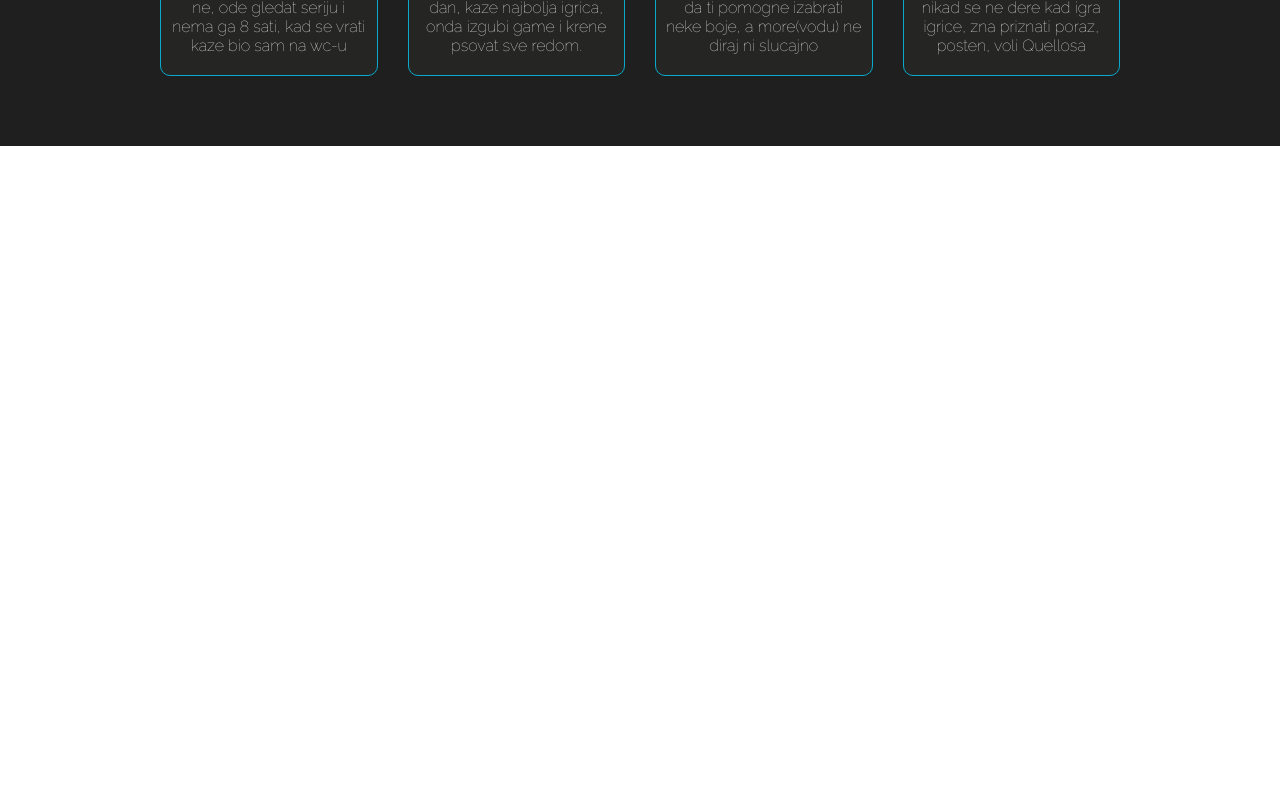
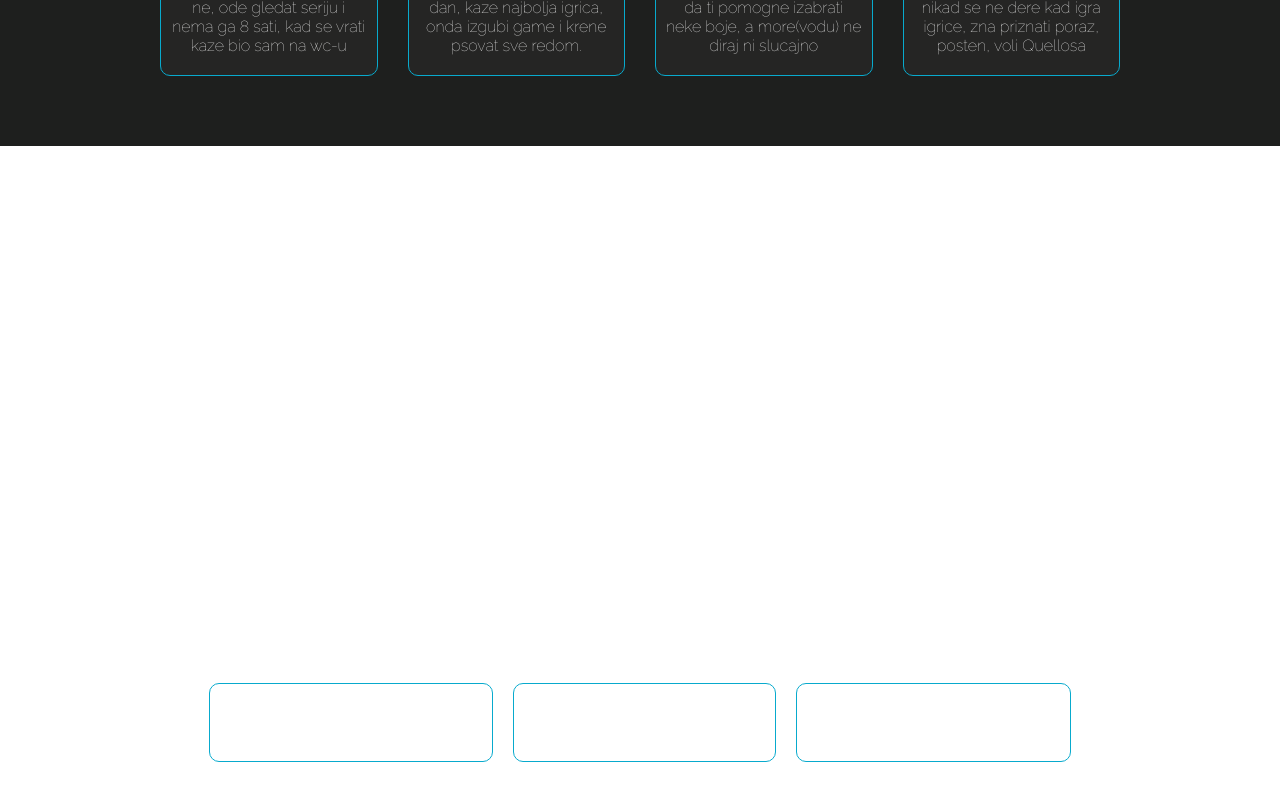
Before and after one commit to MDBossss/sikknuts, a React (Create React App) app: page / in a window 1280 px wide. Shown: the part 1288-2088 px from the top of the page. Before the commit the page ends 1621 px from the top, so only its background shows below. Built offline with nearby package versions, Linux system fonts and the light colour scheme.

Commit message:
added downloads

```diff
--- a/src/App.js
+++ b/src/App.js
@@ -2,6 +2,7 @@ import AnimatedBackground from "./components/AnimatedBackground";
 import Header from "./components/Header";
 import Downloads from "./components/Downloads";
 import Members from "./components/Members";
+import {FaGithub} from "react-icons/fa";
 
 function App() {
   return (
@@ -15,10 +16,8 @@ function App() {
         </div>
         <Members/>
       </div>
-      <div className="downloads-container">
-        <h1>DOWNLOADS</h1>
-        <Downloads/>
-      </div>
+      <Downloads/>
+      <a className="copy" href="https://github.com/MDBossss"><FaGithub/> MDBoss</a>
     </div>
 
   );
--- a/src/components/Button.js
+++ /dev/null
@@ -1,8 +0,0 @@
-import {FaDiscord} from "react-icons/fa";
-const Button = () => {
-  return (
-    <div className="button" onClick={() => window.open("https://discord.gg/nB6GxNje")} ><FaDiscord/>discord</div>
-  )
-}
-
-export default Button
--- /dev/null
+++ b/src/components/DiscordButton.js
@@ -0,0 +1,8 @@
+import {FaDiscord} from "react-icons/fa";
+const DiscordButton = ({link}) => {
+  return (
+    <div className="button" onClick={() => window.open(link)} ><FaDiscord/>discord</div>
+  )
+}
+
+export default DiscordButton
--- a/src/components/Downloads.js
+++ b/src/components/Downloads.js
@@ -1,8 +1,18 @@
-import React from 'react'
+import DiscordButton from "./DiscordButton"
+import GitHubButton from "./GitHubButton"
+import GoogleButton from "./GoogleButton"
 
 const Downloads = () => {
   return (
-    <></>
+    <div className="downloads">
+      <h1>downloads</h1>
+      <span>login to access downloads</span>
+      <div className="login-options">
+        <DiscordButton link="https://www.youtube.com/watch?v=dQw4w9WgXcQ&t"/>
+        <GitHubButton link="https://www.youtube.com/watch?v=dQw4w9WgXcQ&t"/>
+        <GoogleButton link="https://www.youtube.com/watch?v=dQw4w9WgXcQ&t"/>
+      </div>
+    </div>
   )
 }
 
--- /dev/null
+++ b/src/components/GitHubButton.js
@@ -0,0 +1,8 @@
+import {FaGithub} from "react-icons/fa";
+const GitHubButton = ({link}) => {
+  return (
+    <div className="button" onClick={() => window.open(link)} ><FaGithub/>github</div>
+  )
+}
+
+export default GitHubButton
--- /dev/null
+++ b/src/components/GoogleButton.js
@@ -0,0 +1,8 @@
+import {FaGoogle} from "react-icons/fa";
+const GoogleButton = ({link}) => {
+  return (
+    <div className="button" onClick={() => window.open(link)} ><FaGoogle/>google</div>
+  )
+}
+
+export default GoogleButton
--- a/src/components/Header.js
+++ b/src/components/Header.js
@@ -1,5 +1,5 @@
 import Typical from "react-typical";
-import Button from "./Button";
+import DiscordButton from "./DiscordButton";
 
 
 const Header = () => {
@@ -7,7 +7,7 @@ const Header = () => {
     <div className="header">
         <h1>sikknuts</h1>
         <Typical steps={[2500,"jer budale nemaju kuda."]} wrapper="p" loop="no"/>
-        <Button/>
+        <DiscordButton link="https://discord.gg/nB6GxNje"/>
     </div>
   )
 }
--- a/src/index.css
+++ b/src/index.css
@@ -150,79 +150,41 @@ img{
   border-radius: 50%;
 }
 
-.downloads-container{
+.downloads{
+  width:100%;
   display:flex;
   flex-direction: column;
   justify-content: center;
   align-items: center;
+  height:100vh;
+  user-select: none;
+  animation: fadeIn;
+  animation-duration:5s;
   margin-top:100px;
-  margin-bottom:50px;
 }
 
-.downloads-container h1{
-  letter-spacing: 0.2em;
+.downloads h1{
+  font-size:72px;
 }
 
-.downloads{
-  margin:20px;
-  max-width:1000px;
+.login-options{
   display:flex;
-  margin:auto;
-  min-height:500px;
-  margin-bottom:50px;
-  border-radius: 4px;
+  justify-content: center;
+  flex-wrap:wrap;
+  gap:20px;
   padding:20px;
 }
 
-.sidebar{
-  background-color:#cacaca;
+.copy{
+  display:flex;
+  justify-content: center;
   padding:20px;
-  display:flex;
-  align-items:flex-start;
-  border-radius: 4px 0px 0px 4px;
+  text-decoration: none;
 }
 
-.sidebar-text{
-  color:black;
-  margin-left:10px;
-  font-family: monospace;
+.copy:hover{
+  color:#08aacd;
 }
-
-.links{
-  padding:20px;
-  background-color: #f4f4f4;
-  border-radius: 0px 4px 4px 0px;
-  width:100%;
-}
-
-.link-title{
-  color:black;
-  text-align: right;
-  width:100%;
-  padding:20px;
-  font-family: monospace;
-  border-bottom:1px solid #cacaca;
-  cursor:pointer;
-}
-
-.link-title:hover{
-  background-color:#cacaca;
-}
-
-
-#root > div > div.downloads > div.links > div > h3 > svg > path{
-  color: #08aacd;
-}
-
-.status{
-  width:12px;
-  height:12px;
-  margin-top:3px;
-  background-color:green;
-  border-radius: 50%;
-  box-shadow:0 0 0 3px greenyellow;
-}
-
 
 
 @media screen and (max-width:800px){
@@ -230,7 +192,5 @@ img{
     flex: 1 0 40%;
   }
 
-  .downloads-title{
-    margin-top: 150px;
-  }
+
 }
```
